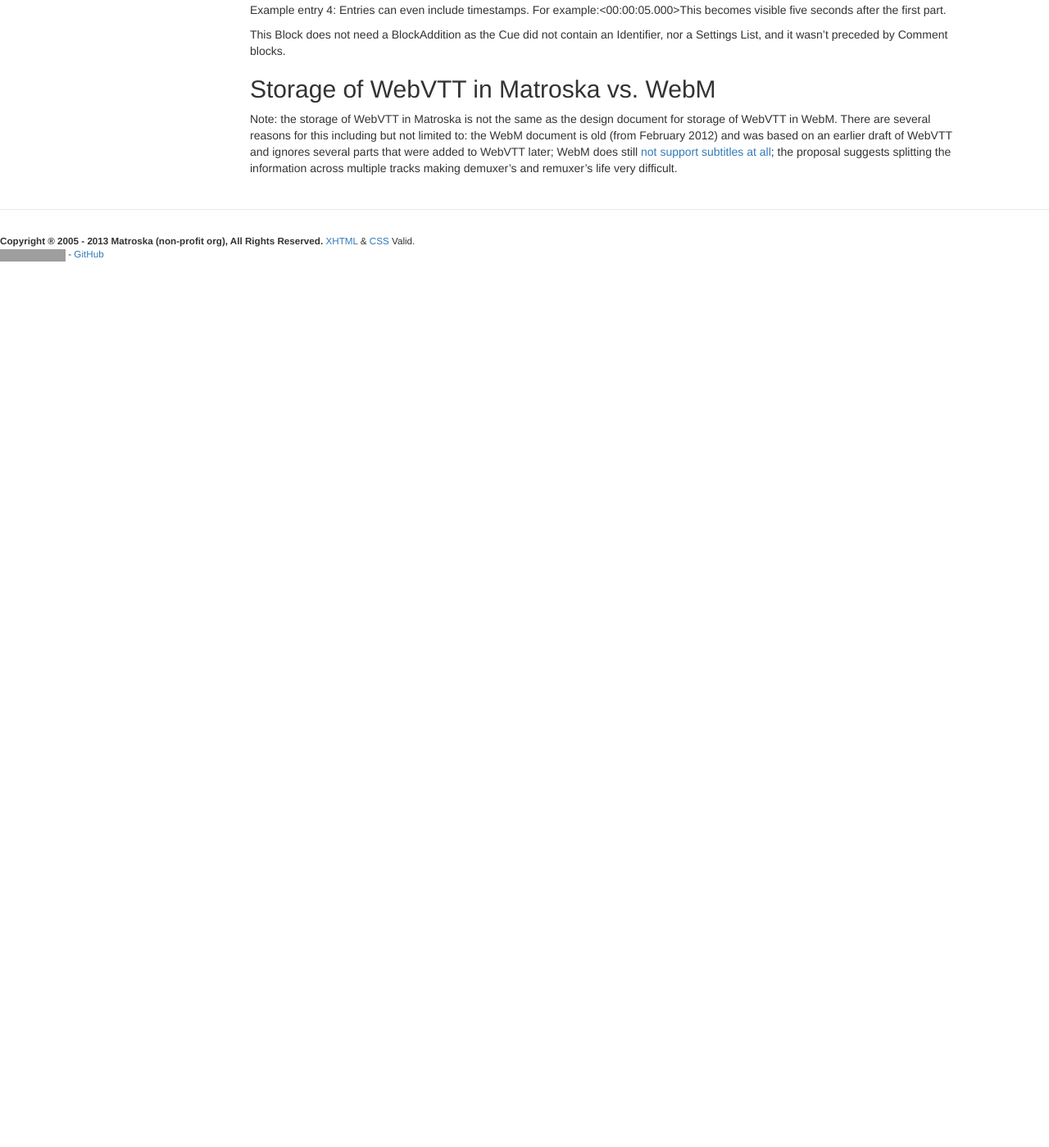
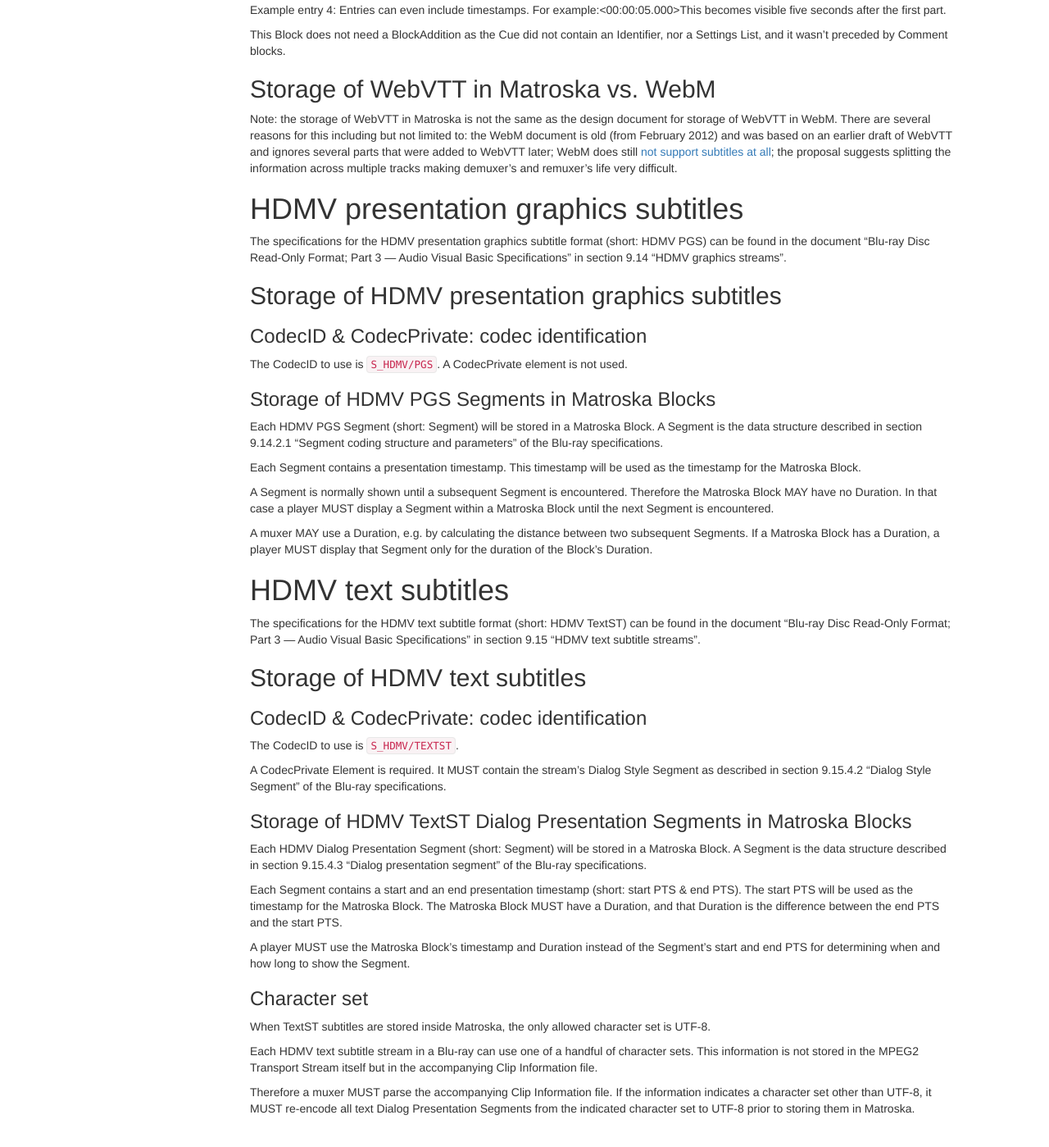
Before and after one commit to ietf-wg-cellar/matroska-specification, a Jekyll site: the page built from subtitles.md, in a window 1280 px wide and 1400 px high, scrolled down 8234 px. Shown: the whole window at 82% size. Built offline with Jekyll 4.4.1, drawn with Linux system fonts in a browser that asks for light colours; before the commit the page ends 8593 px from its top, so only the background shows below that; grey boxes are pictures that could not be loaded.

Commit message:
add codec specs for S_HDMV/PGS and S_HDMV/TEXTST
The two formats are the graphical respective textual subtitle formats
used on Blu-ray discs.

```diff
--- a/subtitles.md
+++ b/subtitles.md
@@ -473,3 +473,53 @@
 ## Storage of WebVTT in Matroska vs. WebM
 
 Note: the storage of WebVTT in Matroska is not the same as the design document for storage of WebVTT in WebM. There are several reasons for this including but not limited to: the WebM document is old (from February 2012) and was based on an earlier draft of WebVTT and ignores several parts that were added to WebVTT later; WebM does still [not support subtitles at all](http://www.webmproject.org/docs/container/); the proposal suggests splitting the information across multiple tracks making demuxer's and remuxer's life very difficult.
+
+
+# HDMV presentation graphics subtitles
+
+The specifications for the HDMV presentation graphics subtitle format (short: HDMV PGS) can be found in the document "Blu-ray Disc Read-Only Format; Part 3 — Audio Visual Basic Specifications" in section 9.14 "HDMV graphics streams".
+
+## Storage of HDMV presentation graphics subtitles
+
+### CodecID & CodecPrivate: codec identification
+
+The CodecID to use is `S_HDMV/PGS`. A CodecPrivate element is not used.
+
+### Storage of HDMV PGS Segments in Matroska Blocks
+
+Each HDMV PGS Segment (short: Segment) will be stored in a Matroska Block. A Segment is the data structure described in section 9.14.2.1 "Segment coding structure and parameters" of the Blu-ray specifications.
+
+Each Segment contains a presentation timestamp. This timestamp will be used as the timestamp for the Matroska Block.
+
+A Segment is normally shown until a subsequent Segment is encountered. Therefore the Matroska Block MAY have no Duration. In that case a player MUST display a Segment within a Matroska Block until the next Segment is encountered.
+
+A muxer MAY use a Duration, e.g. by calculating the distance between two subsequent Segments. If a Matroska Block has a Duration, a player MUST display that Segment only for the duration of the Block's Duration.
+
+
+# HDMV text subtitles
+
+The specifications for the HDMV text subtitle format (short: HDMV TextST) can be found in the document "Blu-ray Disc Read-Only Format; Part 3 — Audio Visual Basic Specifications" in section 9.15 "HDMV text subtitle streams".
+
+## Storage of HDMV text subtitles
+
+### CodecID & CodecPrivate: codec identification
+
+The CodecID to use is `S_HDMV/TEXTST`.
+
+A CodecPrivate Element is required. It MUST contain the stream's Dialog Style Segment as described in section 9.15.4.2 "Dialog Style Segment" of the Blu-ray specifications.
+
+### Storage of HDMV TextST Dialog Presentation Segments in Matroska Blocks
+
+Each HDMV Dialog Presentation Segment (short: Segment) will be stored in a Matroska Block. A Segment is the data structure described in section 9.15.4.3 "Dialog presentation segment" of the Blu-ray specifications.
+
+Each Segment contains a start and an end presentation timestamp (short: start PTS & end PTS). The start PTS will be used as the timestamp for the Matroska Block. The Matroska Block MUST have a Duration, and that Duration is the difference between the end PTS and the start PTS.
+
+A player MUST use the Matroska Block's timestamp and Duration instead of the Segment's start and end PTS for determining when and how long to show the Segment.
+
+### Character set
+
+When TextST subtitles are stored inside Matroska, the only allowed character set is UTF-8.
+
+Each HDMV text subtitle stream in a Blu-ray can use one of a handful of character sets. This information is not stored in the MPEG2 Transport Stream itself but in the accompanying Clip Information file.
+
+Therefore a muxer MUST parse the accompanying Clip Information file. If the information indicates a character set other than UTF-8, it MUST re-encode all text Dialog Presentation Segments from the indicated character set to UTF-8 prior to storing them in Matroska.
```
Also changed, not shown: codec_specs.md (+10 -0 lines).
